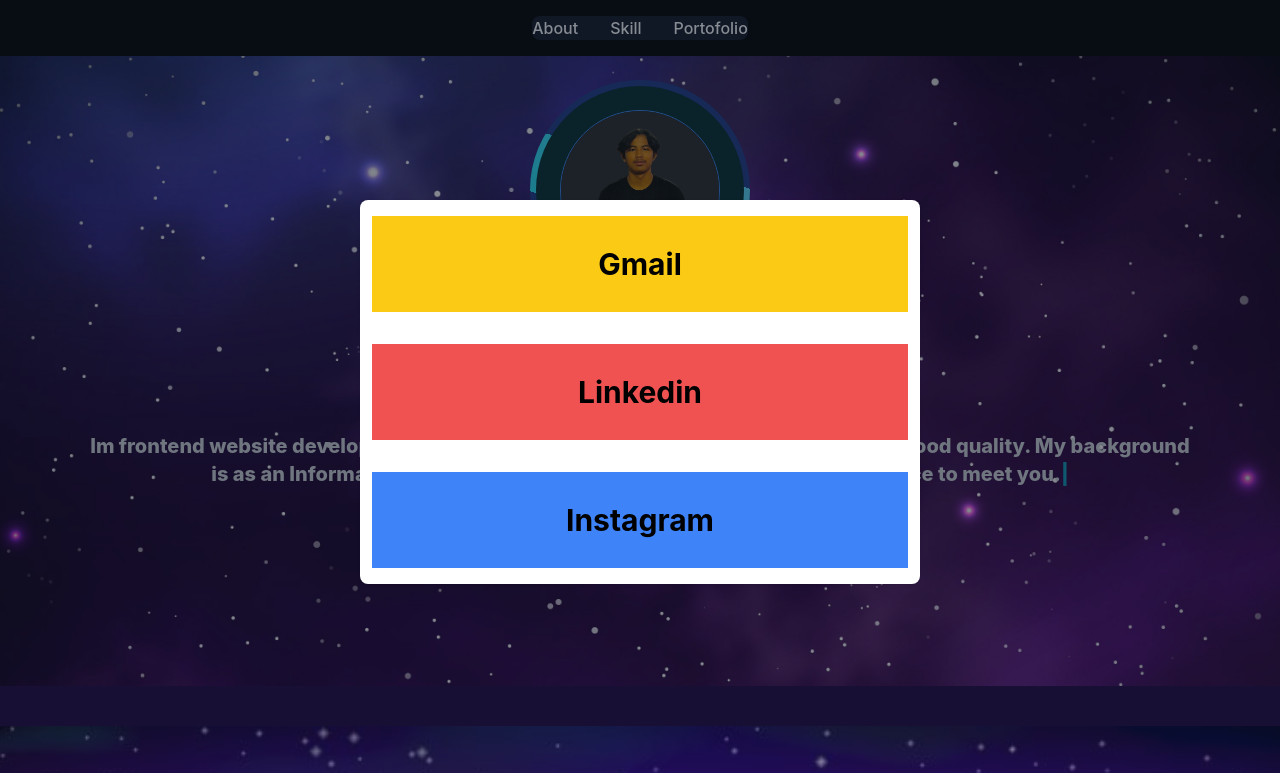
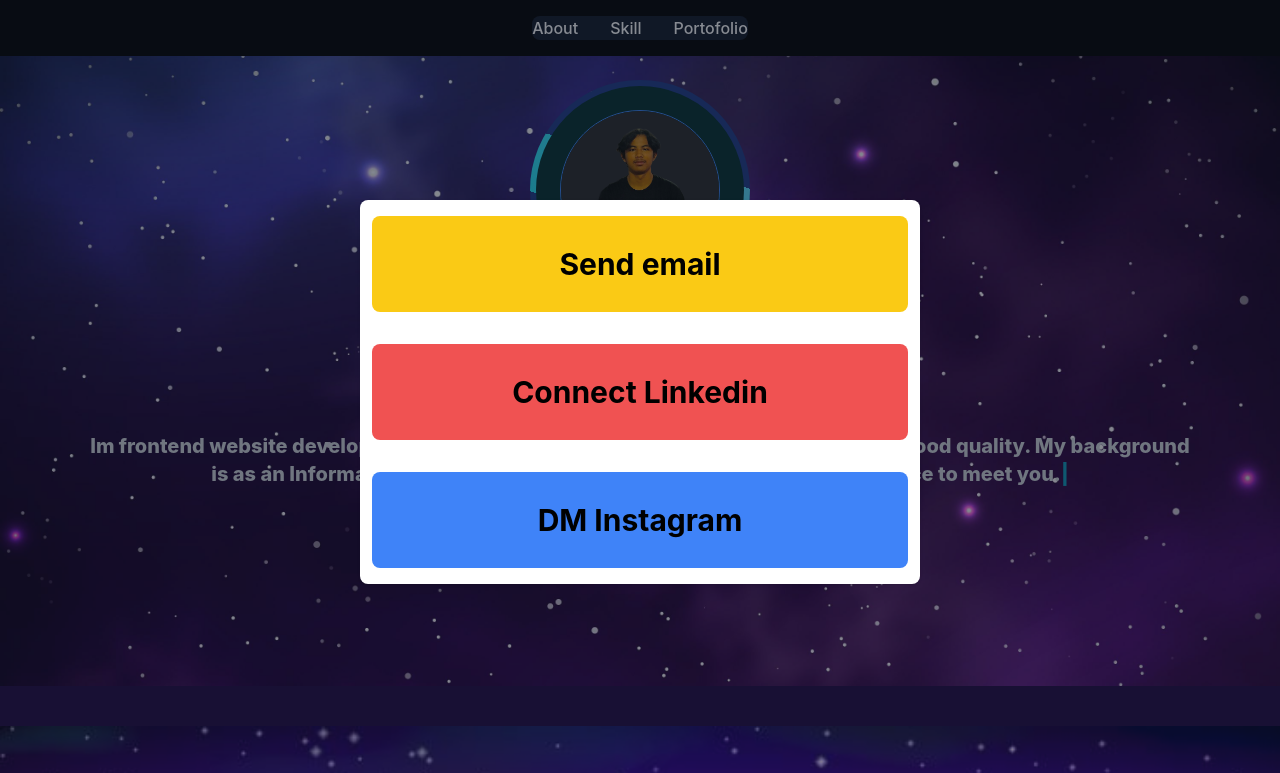
Before and after one commit to BlackRing8/GilangPrakoso-Profile, a website: page index.html in a window 1280 px wide. Both pictures are taken after a click on the button "Contact Me". Shown: the top 773 px of the page. Drawn offline with nearby package versions, Linux system fonts and the light colour scheme.

Commit message:
Update Button Contact Me

```diff
--- a/index.html
+++ b/index.html
@@ -97,14 +97,14 @@
         <div class="relative w-full max-w-2xl max-h-full">
             <!-- Modal content -->
             <div class="relative bg-white rounded-lg lg:w-10/12 h-96 m-auto shadow overflow-hidden dark:bg-gray-700 flex flex-wrap">
-               <a href="" class="flex w-full h-1/4 bg-yellow-300 mx-3 my-4 justify-center items-center">
-                <h1 class="font-bold text-3xl">Gmail</h1>
+               <a href="mailto:gprakoso123@gmail.com" class="flex w-full h-1/4 bg-yellow-300 mx-3 my-4 justify-center items-center rounded-lg">
+                <h1 class="font-bold text-3xl">Send email</h1>
                </a>
-               <a href="" class="flex w-full h-1/4 bg-red-500 mx-3 my-4 justify-center items-center">
-                <h1 class="font-bold text-3xl">Linkedin</h1>
+               <a href="https://www.linkedin.com/in/gilangprakoso/" class="flex w-full h-1/4 bg-red-500 mx-3 my-4 justify-center items-center rounded-lg">
+                <h1 class="font-bold text-3xl">Connect Linkedin</h1>
                </a>
-               <a href="" class="flex w-full h-1/4 bg-blue-500 mx-3 my-4 justify-center items-center">
-                <h1 class="font-bold text-3xl">Instagram</h1>
+               <a href="https://www.instagram.com/blackring.side/" class="flex w-full h-1/4 bg-blue-500 mx-3 my-4 justify-center items-center rounded-lg">
+                <h1 class="font-bold text-3xl">DM Instagram</h1>
                </a>
 
             </div>
```
Also changed, not shown: dist/output.css.
